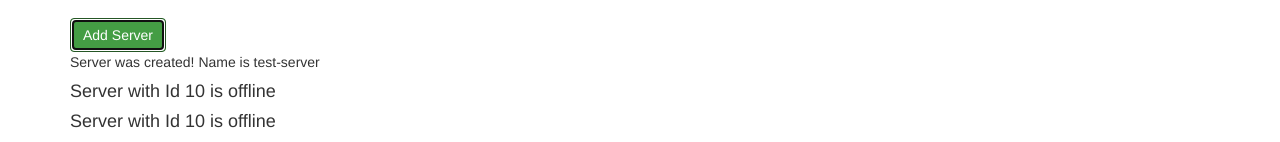
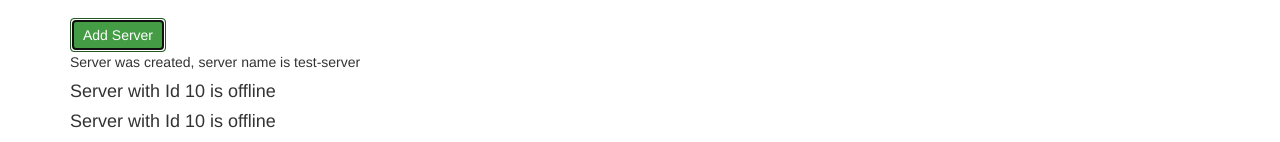
Before and after one commit to david2999999/Angular-5, an Angular app in the folder Angular-Demo/: page / in a window 1280 px wide. Both pictures are taken after a click on the button "Add Server". Shown: the part 155-297 px from the top of the page. Built offline with nearby package versions, Linux system fonts and the light colour scheme.

Commit message:
ngIf along with else statement

```diff
--- a/Angular-Demo/src/app/servers/servers.component.html
+++ b/Angular-Demo/src/app/servers/servers.component.html
@@ -6,7 +6,12 @@
 <button class="btn btn-success"
         [disabled]="!allowNewServer"
         (click)="onCreateServer()">Add Server</button>
-<p>{{serverCreationStatus}}</p>
+<p *ngIf="serverCreated; else noServer">Server was created, server name is {{serverName}}</p>
+<ng-template #noServer>
+  <p>No Server was Created!</p>
+</ng-template>
+
+<!--<p>{{serverCreationStatus}}</p>-->
 <!--<p>{{allowNewServer}}</p>-->
 <!--<p [innerText]="allowNewServer"></p>-->
 
--- a/Angular-Demo/src/app/servers/servers.component.ts
+++ b/Angular-Demo/src/app/servers/servers.component.ts
@@ -13,6 +13,7 @@
   allowNewServer = false;
   serverCreationStatus = 'No Server was created';
   serverName = 'test-server';
+  serverCreated = false;
 
   constructor() {
     setTimeout(() => {
@@ -24,6 +25,7 @@
   }
 
   onCreateServer() {
+    this.serverCreated = true;
     this.serverCreationStatus = 'Server was created! Name is ' + this.serverName;
   }
 
```
